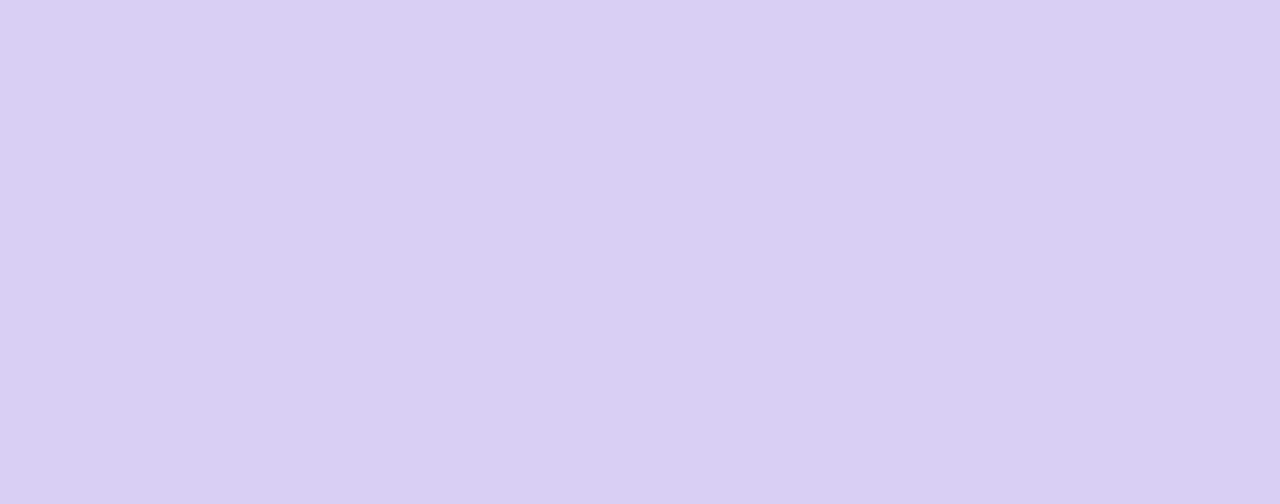
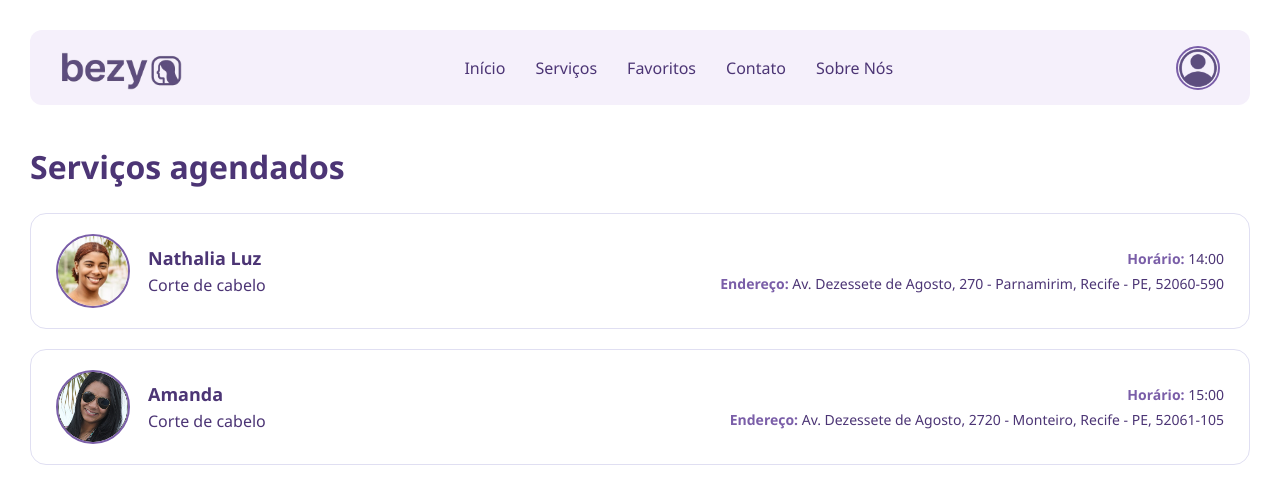
Before and after one commit to leolins77/Wolf, a React (Create React App) app: page /agendados in a window 1280 px wide. Before the commit this address had no page. Shown: the top 504 px of the page. Built offline with nearby package versions, Linux system fonts and the light colour scheme.

Commit message:
Atualizando páginas e adicionando outras.

```diff
--- a/src/App.js
+++ b/src/App.js
@@ -7,6 +7,7 @@ import Sobre from './pages/Sobre/Sobre';
 import Contato from './pages/Contato/Contato';
 import Servicos from './pages/Servicos/Servicos';
 import Profissionais from './pages/Profissionais/Profissionais';
+import Agendados from './pages/Agendados/Agendados';
 
 function App() {
   return (
@@ -20,6 +21,7 @@ function App() {
           <Route path="/contato" element={<Contato />} />
           <Route path="/servicos" element={<Servicos />} />
           <Route path="/profissionais" element={<Profissionais />} />
+          <Route path="/agendados" element={<Agendados/>} />
         </Routes>
       </div>
     </Router>
--- /dev/null
+++ b/src/pages/Agendados/Agendados.css
@@ -0,0 +1,111 @@
+:root {
+  --primary-color: #4C3575;
+  --secondary-color: #f5f0fb;
+  --highlight-color: #7A5EA8;
+  --border-color: #E0DFF2;
+  --text-color: #333;
+}
+
+body {
+  margin: 0;
+  padding: 0;
+  background-color: #fff;
+  font-family: 'Segoe UI', Tahoma, Geneva, Verdana, sans-serif;
+  color: var(--text-color);
+}
+
+.agendados-wrapper {
+  padding: 30px;
+}
+
+.agendados-header {
+  display: flex;
+  align-items: center;
+  justify-content: space-between;
+  background-color: var(--secondary-color);
+  padding: 15px 30px;
+  border-radius: 12px;
+}
+
+.agendados-logo {
+  height: 45px;
+}
+
+.agendados-nav a {
+  margin: 0 15px;
+  text-decoration: none;
+  color: var(--primary-color);
+  font-weight: 500;
+  transition: color 0.3s ease;
+}
+
+.agendados-nav a:hover {
+  color: var(--highlight-color);
+}
+
+.agendados-perfil-icon {
+  height: 40px;
+  width: 40px;
+  border-radius: 50%;
+  object-fit: cover;
+  border: 2px solid var(--highlight-color);
+}
+
+.agendados-main {
+  margin-top: 40px;
+}
+
+.agendados-titulo {
+  font-size: 32px;
+  color: var(--primary-color);
+  margin-bottom: 25px;
+}
+
+.agendados-card {
+  display: flex;
+  justify-content: space-between;
+  align-items: center;
+  background-color: #fff;
+  border: 1px solid var(--border-color);
+  border-radius: 16px;
+  padding: 20px 25px;
+  margin-bottom: 20px;
+}
+
+.agendados-info {
+  display: flex;
+  align-items: center;
+}
+
+.agendados-foto {
+  height: 70px;
+  width: 70px;
+  border-radius: 50%;
+  margin-right: 18px;
+  object-fit: cover;
+  border: 2px solid var(--highlight-color);
+}
+
+.agendados-info strong {
+  font-size: 18px;
+  color: var(--primary-color);
+}
+
+.agendados-info p {
+  margin: 4px 0 0;
+  color: var(--primary-color);
+}
+
+.agendados-detalhes {
+  text-align: right;
+}
+
+.agendados-detalhes p {
+  margin: 6px 0;
+  font-size: 14px;
+  color: var(--primary-color);
+}
+
+.agendados-detalhes strong {
+  color: var(--highlight-color);
+}
--- /dev/null
+++ b/src/pages/Agendados/Agendados.js
@@ -0,0 +1,58 @@
+import React from 'react';
+import { Link } from 'react-router-dom';
+import './Agendados.css';
+
+export default function Agendados() {
+  const agendamentos = [
+    {
+      nome: 'Nathalia Luz',
+      servico: 'Corte de cabelo',
+      horario: '14:00',
+      endereco: 'Av. Dezessete de Agosto, 270 - Parnamirim, Recife - PE, 52060-590',
+      foto: 'nathalia.png'
+    },
+    {
+      nome: 'Amanda',
+      servico: 'Corte de cabelo',
+      horario: '15:00',
+      endereco: 'Av. Dezessete de Agosto, 2720 - Monteiro, Recife - PE, 52061-105',
+      foto: 'amanda.png'
+    }
+  ];
+
+  return (
+    <div className="agendados-wrapper">
+      <header className="agendados-header">
+        <img src="logo-bezy.png" alt="Logo Bezy" className="agendados-logo" />
+        <nav className="agendados-nav">
+          <Link to="/">Início</Link>
+          <Link to="/servicos">Serviços</Link>
+          <Link to="/favoritos">Favoritos</Link>
+          <Link to="/contato">Contato</Link>
+          <Link to="/sobre">Sobre Nós</Link>
+        </nav>
+        <img src="icone-perfil.png" alt="Perfil" className="agendados-perfil-icon" />
+      </header>
+
+      <main className="agendados-main">
+        <h1 className="agendados-titulo">Serviços agendados</h1>
+
+        {agendamentos.map((agendamento, index) => (
+          <div className="agendados-card" key={index}>
+            <div className="agendados-info">
+              <img src={agendamento.foto} alt={agendamento.nome} className="agendados-foto" />
+              <div>
+                <strong>{agendamento.nome}</strong>
+                <p>{agendamento.servico}</p>
+              </div>
+            </div>
+            <div className="agendados-detalhes">
+              <p><strong>Horário:</strong> {agendamento.horario}</p>
+              <p><strong>Endereço:</strong> {agendamento.endereco}</p>
+            </div>
+          </div>
+        ))}
+      </main>
+    </div>
+  );
+}
--- a/src/pages/CadastroUser/CadastroUser.css
+++ b/src/pages/CadastroUser/CadastroUser.css
@@ -10,9 +10,11 @@ body {
   display: flex;
   flex-direction: column;
   align-items: center;
-  justify-content: center;
+  justify-content: flex-start;
   padding: 32px;
   min-height: 100vh;
+  padding-top: 40px;
+  overflow-y: auto; /* Opcional: melhora usabilidade em telas menores */
 }
 
 .cadastro-page-title {
@@ -24,6 +26,7 @@ body {
 }
 
 .cadastro-page-form {
+  margin-top: 8px;
   background: #fff;
   padding: 32px;
   border-radius: 16px;
@@ -171,7 +174,7 @@ body {
 
 .cadastro-page-logo {
   width: 140px;
-  margin-bottom: 12px;
+  margin-bottom: 8px;
 }
 
 
--- a/src/pages/CadastroUser/CadastroUser.js
+++ b/src/pages/CadastroUser/CadastroUser.js
@@ -12,6 +12,7 @@ function CadastroUser() {
   const [especialidades, setEspecialidades] = useState('');
   const [endereco, setEndereco] = useState('');
   const [descricao, setDescricao] = useState('');
+  const [foto, setFoto] = useState('');
   const [erro, setErro] = useState('');
 
   const navigate = useNavigate();
@@ -37,9 +38,32 @@ function CadastroUser() {
   }
 
   setErro('');
-    alert('Cadastro realizado com sucesso!');
+
+  const dadosUsuario = {
+    nome,
+    email,
+    senha,
+    dataNascimento,
+    tipoUsuario,
+    foto,
+    ...(tipoUsuario === 'profissional' && {
+      especialidades,
+      endereco,
+      descricao
+    })
+  };
+
+  console.log("Dados do usuário:", dadosUsuario);
+
+
+  if (tipoUsuario === 'profissional') {
+    navigate('/agendados');
+  } else {
     navigate('/servicos');
+  }
 };
+
+
 
   return (
     <div className="cadastro-page-container">
@@ -122,6 +146,25 @@ function CadastroUser() {
           />
         </div>
 
+        {/* ✅ Campo para upload da foto */}
+        <div className="cadastro-page-campo">
+          <label htmlFor="foto">Foto de Perfil</label>
+          <input
+            type="file"
+            id="foto"
+            accept="image/*"
+            onChange={(e) => setFoto(URL.createObjectURL(e.target.files[0]))}
+          />
+        </div>
+
+        {/* ✅ Prévia da foto */}
+        {foto && (
+          <div style={{ marginTop: '10px', textAlign: 'center' }}>
+            <p>Prévia da foto:</p>
+            <img src={foto} alt="Prévia da Foto" width="100" style={{ borderRadius: '8px' }} />
+          </div>
+        )}
+
         {tipoUsuario === 'profissional' && (
           <>
             <div className="cadastro-page-campo">
--- a/src/pages/Contato/Contato.js
+++ b/src/pages/Contato/Contato.js
@@ -43,7 +43,7 @@ const Contato = () => {
           </div>
           <div className="contato-pessoa">
             <img src="/foto-joao.jpg" alt="João Eduardo" />
-            <a href="#">João Eduardo</a>
+            <a href="https://www.linkedin.com/in/joão-eduardo-7543481b8/">João Eduardo</a>
           </div>
           <div className="contato-pessoa">
             <img src="/foto-jonas.jpg" alt="Jonas Lima" />
--- a/src/pages/Profissionais/Profissionais.css
+++ b/src/pages/Profissionais/Profissionais.css
@@ -1,7 +1,7 @@
 
 .profissionais-wrapper {
   font-family: 'Poppins', sans-serif;
-  background-color: #dbcef3;
+  background-color: #dbcef3; /* fundo mais claro, diferente do header */
   min-height: 100vh;
 }
 
@@ -38,7 +38,7 @@
   height: 28px;
 }
 
-
+/* Conteúdo principal */
 .profissionais-main {
   padding: 40px 24px;
   max-width: 1000px;
@@ -63,10 +63,10 @@
   transition: all 0.3s ease;
   text-decoration: none;
 
-
+  /* Essencial para alinhar à esquerda */
   margin-left: 0;
   text-align: left;
-  width: fit-content;
+  width: fit-content;  /* só ocupa o espaço necessário */
 }
 
 
@@ -78,8 +78,8 @@
 
 
 .profissionais-header-textos {
-  max-width: 420px;
-  margin-left: 0;
+  max-width: 420px; /* mesmo tamanho dos cards */
+  margin-left: 0;  /* Alinhado à esquerda */
   margin-bottom: 24px;
   text-align: left;
 }
@@ -97,7 +97,7 @@
   margin-bottom: 24px;
 }
 
-
+/* Ordenação */
 .profissionais-filtro {
   margin-bottom: 24px;
 }
@@ -110,7 +110,7 @@
   font-size: 14px;
 }
 
-
+/* Grid de cards */
 .profissionais-grid {
   display: grid;
   grid-template-columns: repeat(2, 1fr);
@@ -119,7 +119,7 @@
   justify-items: center;
 }
 
-
+/* Card individual */
 .profissionais-card {
   background-color: #ffffff;
   border: 2px solid #b9a8dc;
@@ -148,7 +148,7 @@
 
 .profissionais-info {
   flex: 1;
-  text-align: left;
+  text-align: left;  /* mantém alinhado à esquerda */
 }
 
 .profissionais-nome {
--- a/src/pages/Servicos/Servicos.css
+++ b/src/pages/Servicos/Servicos.css
@@ -3,10 +3,10 @@
   display: flex;
   justify-content: space-between;
   align-items: center;
-  background-color: #e8e3f1;
+  background-color: #e8e3f1; /* fundo lilás clarinho */
   padding: 1rem 2rem;
   font-family: 'Poppins', sans-serif;
-  color: #5f2c82;
+  color: #5f2c82; /* texto roxo escuro */
 }
 
 .servicos-logo {
@@ -39,21 +39,22 @@
   min-height: 100vh;
 }
 
+/* Conteúdo principal */
 .servicos-main {
   padding: 40px 24px;
   max-width: 1000px;
   margin: 0 auto;
   text-align: center;
-  color: #5f2c82;
+  color: #5f2c82; /* texto roxo escuro */
 }
 
-
+/* Título */
 .servicos-titulo {
   font-size: 28px;
   margin-bottom: 32px;
 }
 
-
+/* Grid de serviços */
 .servicos-grid {
   display: grid;
   grid-template-columns: repeat(auto-fit, minmax(220px, 1fr));
@@ -62,7 +63,7 @@
   padding: 0 16px;
 }
 
-
+/* Cards dos serviços com fundo branco para contraste */
 .servicos-item {
   display: flex;
   flex-direction: column;
@@ -72,8 +73,8 @@
   padding: 24px;
   width: 100%;
   max-width: 220px;
-  background-color: #ffffff;
-  color: #5f2c82;
+  background-color: #ffffff; /* branco para destacar */
+  color: #5f2c82; /* texto roxo escuro */
   transition: transform 0.2s, box-shadow 0.3s;
 }
 
--- a/src/pages/Servicos/Servicos.js
+++ b/src/pages/Servicos/Servicos.js
@@ -12,7 +12,7 @@ export default function Serviços() {
           <Link to="/servicos">Serviços</Link>
           <Link to="/favoritos">Favoritos</Link>
           <Link to="/contato">Contato</Link>
-          <Link to="/sobre">Sobre Nós</Link>
+          <Link to="/agendado">Sobre Nós</Link>
         </nav>
         <img src="icone-perfil.png" alt="Perfil" className="servicos-perfil-icon" />
       </header>
--- a/src/pages/Sobre/Sobre.css
+++ b/src/pages/Sobre/Sobre.css
@@ -61,7 +61,7 @@
   padding: 40px 80px;
   font-size: 1.1rem;
   line-height: 1.8;
-  color: #5D4E7E;
+  color: #5D4E7E; /* Cor definida por você */
 }
 
 .sobre-conteudo h2 {
```
Also changed, not shown: public/amanda.png (added). Lines whose indentation alone changed are shown as unchanged.
